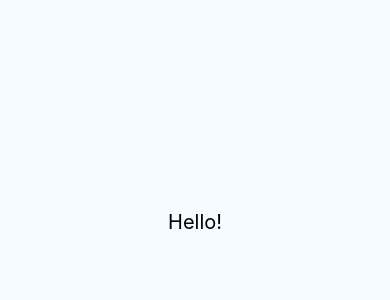
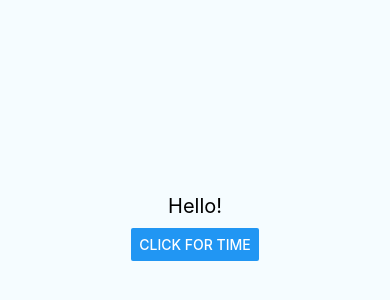
Before and after one commit to hoff2-ACN/jest-vs-rtl, a React Native app: screen / in a window 390 px wide. Shown: the part 200-500 px from the top of the page. Built offline with nearby package versions, Linux system fonts and the light colour scheme.

Commit message:
Added button to get time

```diff
--- a/App.js
+++ b/App.js
@@ -1,9 +1,10 @@
 import React from 'react';
-import { StyleSheet, Text, View } from 'react-native';
+import { Button, StyleSheet, Text, View } from 'react-native';
 
 const App = () => (
       <View style={styles.container}>
         <Text testID="welcome" style={styles.welcome}>Hello!</Text>
+        <Button onPress={() => {}} title="Click for Time" testID="getTime" />
       </View>
 );
 
```
Also changed, not shown: 1 other file (tests, documents, lock files or other folders).
